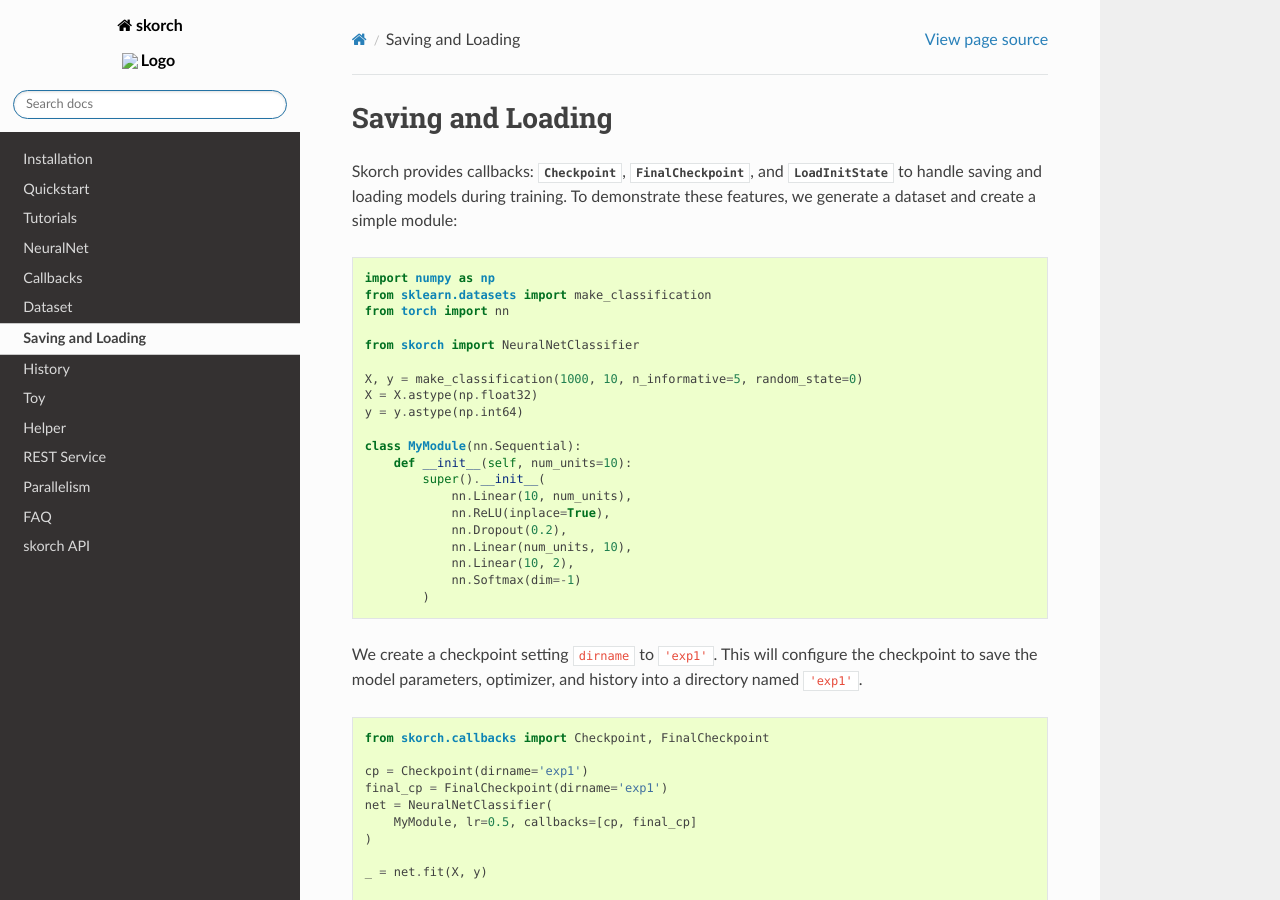
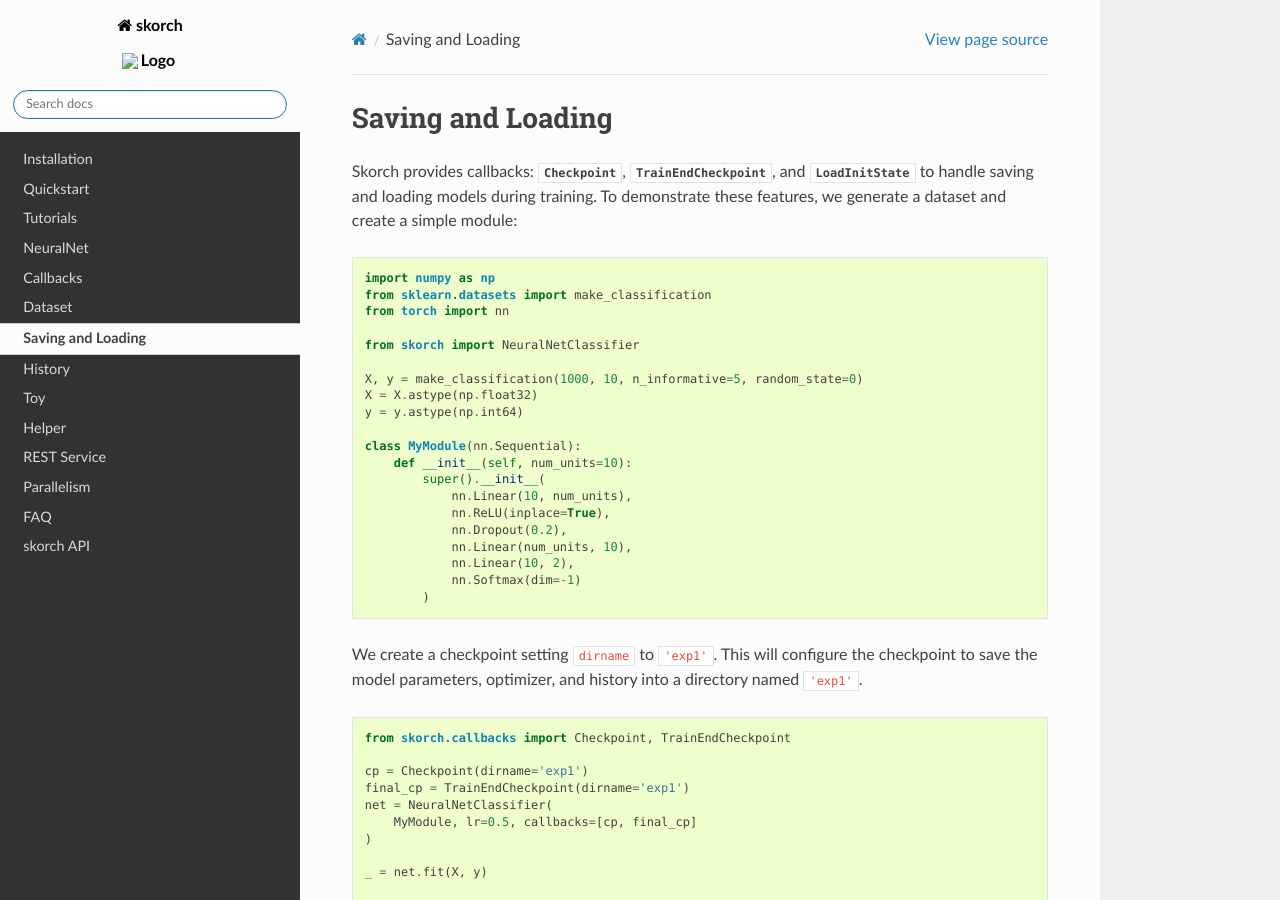
Before and after one commit to skorch-dev/skorch, a Sphinx documentation site: the page built from docs/user/save_load.rst, in a window 1280 px wide and 900 px high. Built offline with Sphinx 7.4.7 and the Read the Docs theme 2.0.0, drawn with Linux system fonts in a browser that asks for light colours; some of the changed text lies outside the part shown.

Commit message:
RFC: Rename to TrainEndCheckpoint

```diff
--- a/docs/user/save_load.rst
+++ b/docs/user/save_load.rst
@@ -2,7 +2,7 @@
 Saving and Loading
 ==================
 
-Skorch provides callbacks: :class:`.Checkpoint`, :class:`.FinalCheckpoint`,
+Skorch provides callbacks: :class:`.Checkpoint`, :class:`.TrainEndCheckpoint`,
 and :class:`.LoadInitState` to handle saving and loading models during
 training. To demonstrate these features, we generate a dataset and create
 a simple module:
@@ -36,10 +36,10 @@ and history into a directory named ``'exp1'``.
 
 .. code:: python
 
-    from skorch.callbacks import Checkpoint, FinalCheckpoint
+    from skorch.callbacks import Checkpoint, TrainEndCheckpoint
 
     cp = Checkpoint(dirname='exp1')
-    final_cp = FinalCheckpoint(dirname='exp1')
+    final_cp = TrainEndCheckpoint(dirname='exp1')
     net = NeuralNetClassifier(
         MyModule, lr=0.5, callbacks=[cp, final_cp]
     )
@@ -99,7 +99,7 @@ Since we started from the previous checkpoint which ended at epoch 7,
 the second run starts at epoch 8, continuing from the first checkpoint.
 With a lower learning rate, the validation loss was able to improve!
 
-Notice in the first run, we included a :class:`.FinalCheckpoint` in the
+Notice in the first run, we included a :class:`.TrainEndCheckpoint` in the
 callbacks. This checkpoint saves the model at the end of training. This
 checkpoint can be passed to :class:`.LoadInitState` to continue training:
 
```
Also changed, not shown: 3 other files.
